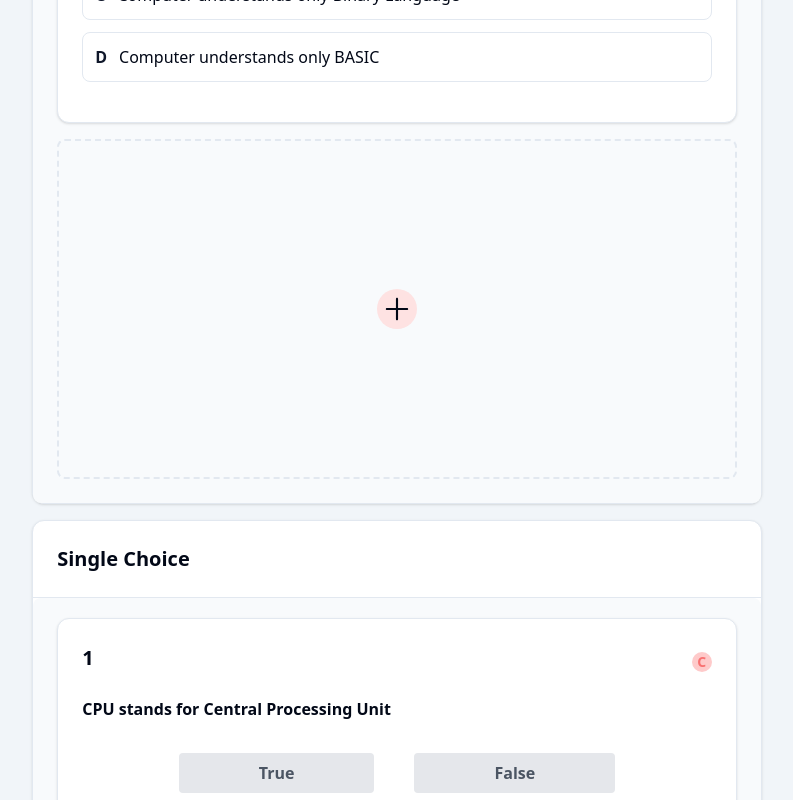
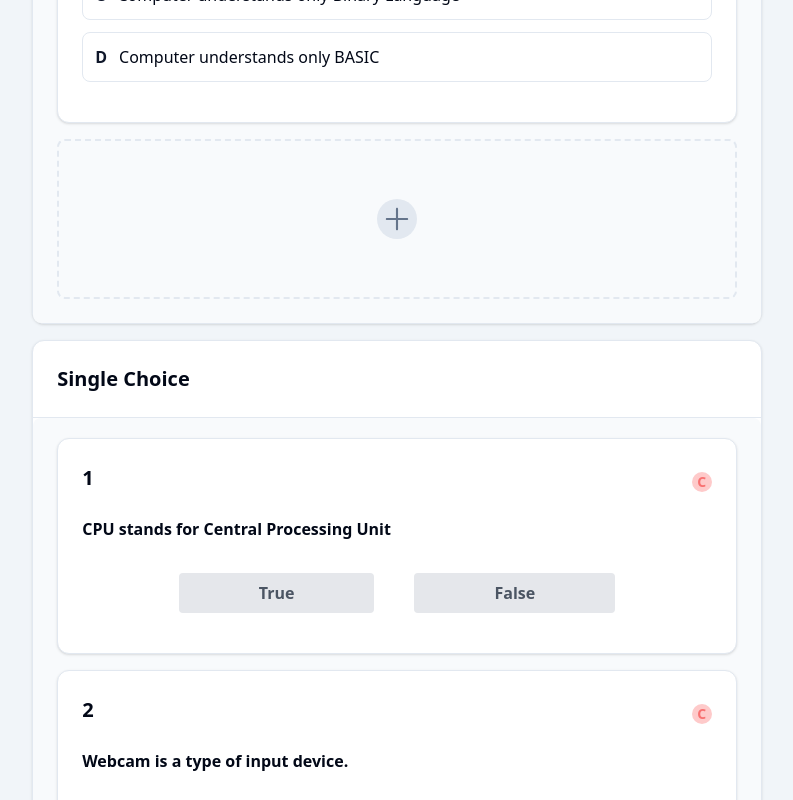
Before and after one commit to NashNoman/AureusEMS, a Next.js app in the folder nextjs/: page /builder/1 in a window 1280 px wide. Shown: the part 1400-2200 px from the top of the page, without its empty margins (243-1036 px from the left). Built offline with nearby package versions, Linux system fonts and the light colour scheme.

Commit message:
Tweaked AddQuestionPlaceholder style

```diff
--- a/nextjs/app/builder/[id]/Question.tsx
+++ b/nextjs/app/builder/[id]/Question.tsx
@@ -90,8 +90,8 @@ export const TrueFalseQuestion = ({ question, id, index }) => {
 
 export const AddQuestionPlaceholder = () => {
   return (
-    <div className="rounded-lg border-dashed border-2 grid items-center justify-center cursor-pointer hover:bg-slate-100 transition-all aspect-[4/2]">
-      <PlusIcon className="h-10 w-10 bg-red-100 rounded-full p-1" />
+    <div className="rounded-lg border-dashed border-2 grid items-center justify-center cursor-pointer hover:bg-slate-100 transition-all h-40">
+      <PlusIcon className="h-10 w-10 bg-slate-200 rounded-full p-1 text-slate-500" />
     </div>
   );
 };
```
